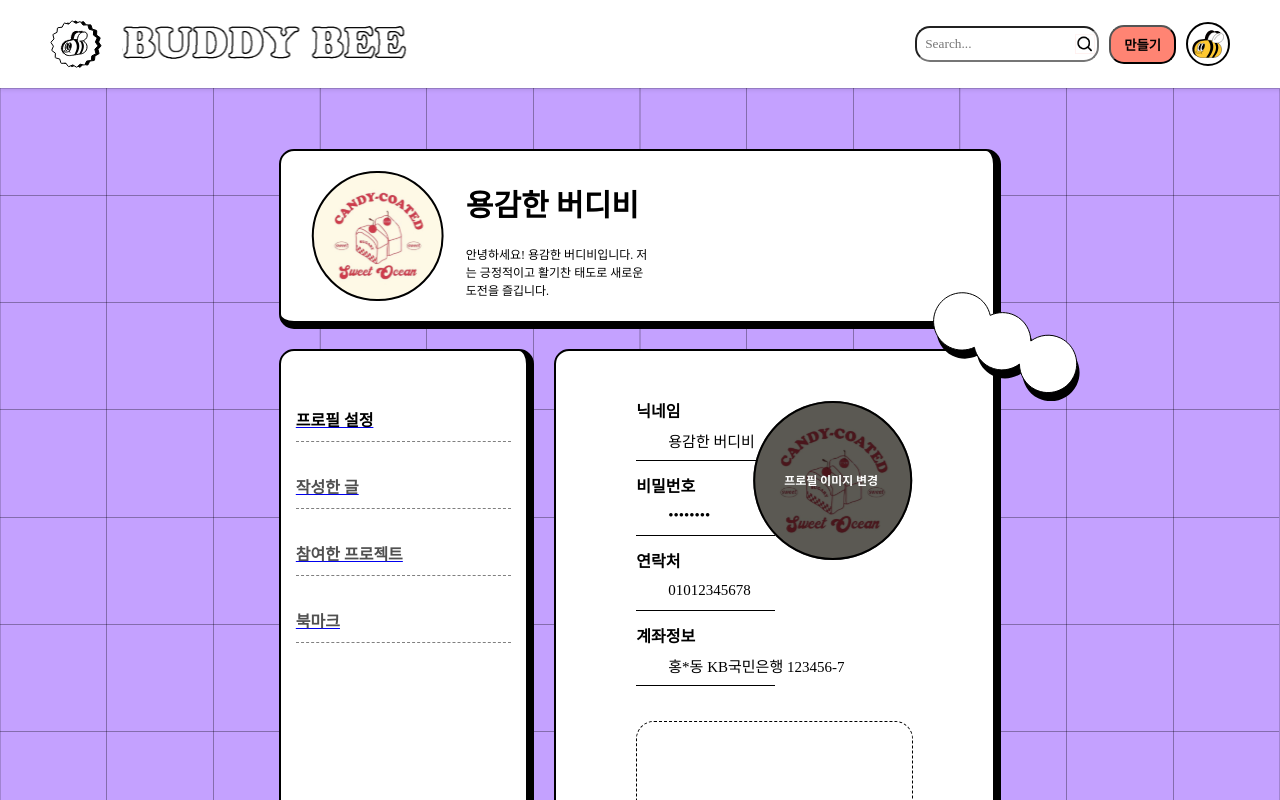
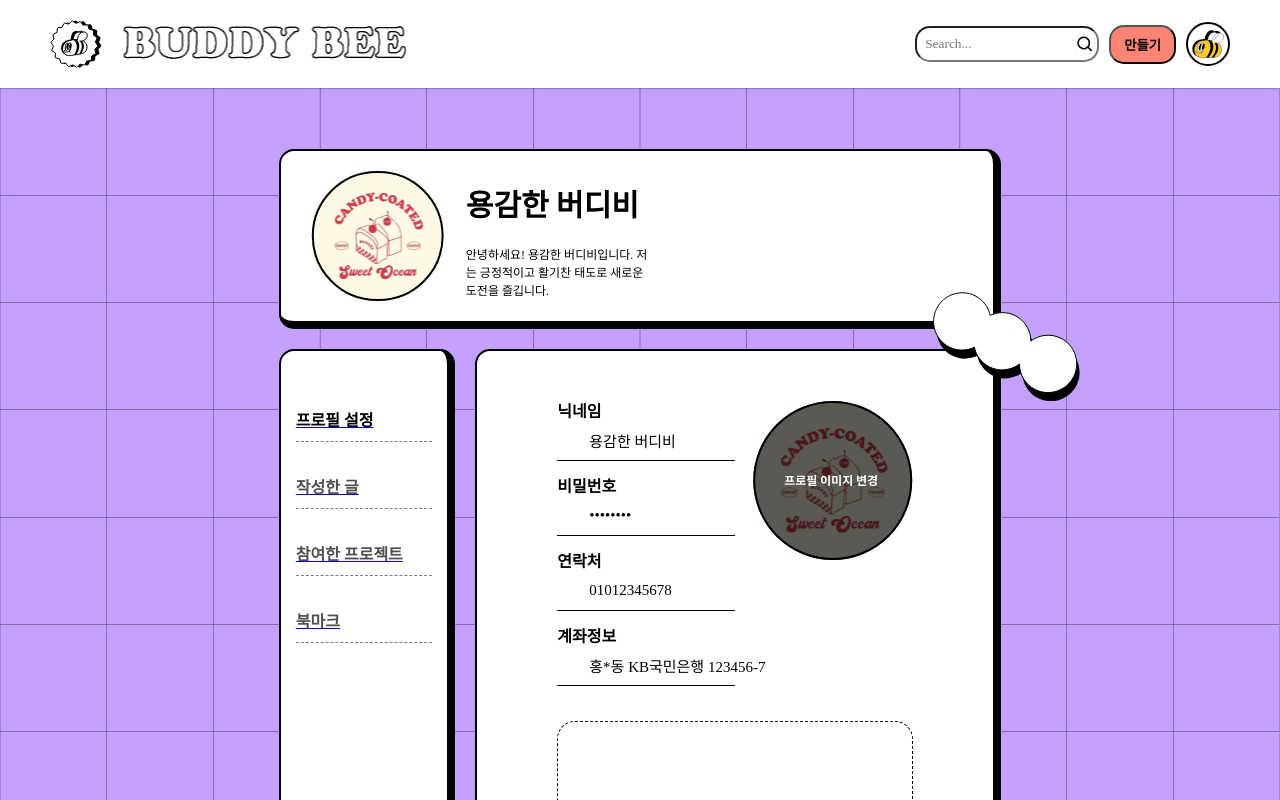
Before and after one commit to Smurfs-village/Buddy-Bee, a React (Create React App) app: page /profile in a window 1280 px wide. Shown: the top 800 px of the page. Built offline with nearby package versions, Linux system fonts and the light colour scheme; a web font is replaced by a local one.

Commit message:
profilepage-css-fix

```diff
--- a/src/views/ProfilePage/ProfilePage.css
+++ b/src/views/ProfilePage/ProfilePage.css
@@ -4,8 +4,17 @@
   background-image: url("../../img/grid_temp2-18.svg");
   background-size: cover;
   background-color: #c4a1ff;
+  display: flex;
+  flex-direction: column;
 }
 
 .MyProfile_main_aside_rightContainer_wrapper {
   display: flex;
+  flex: 1;
 }
+
+.profile-content {
+  flex: 8;
+  display: flex;
+  flex-direction: column;
+}
```
